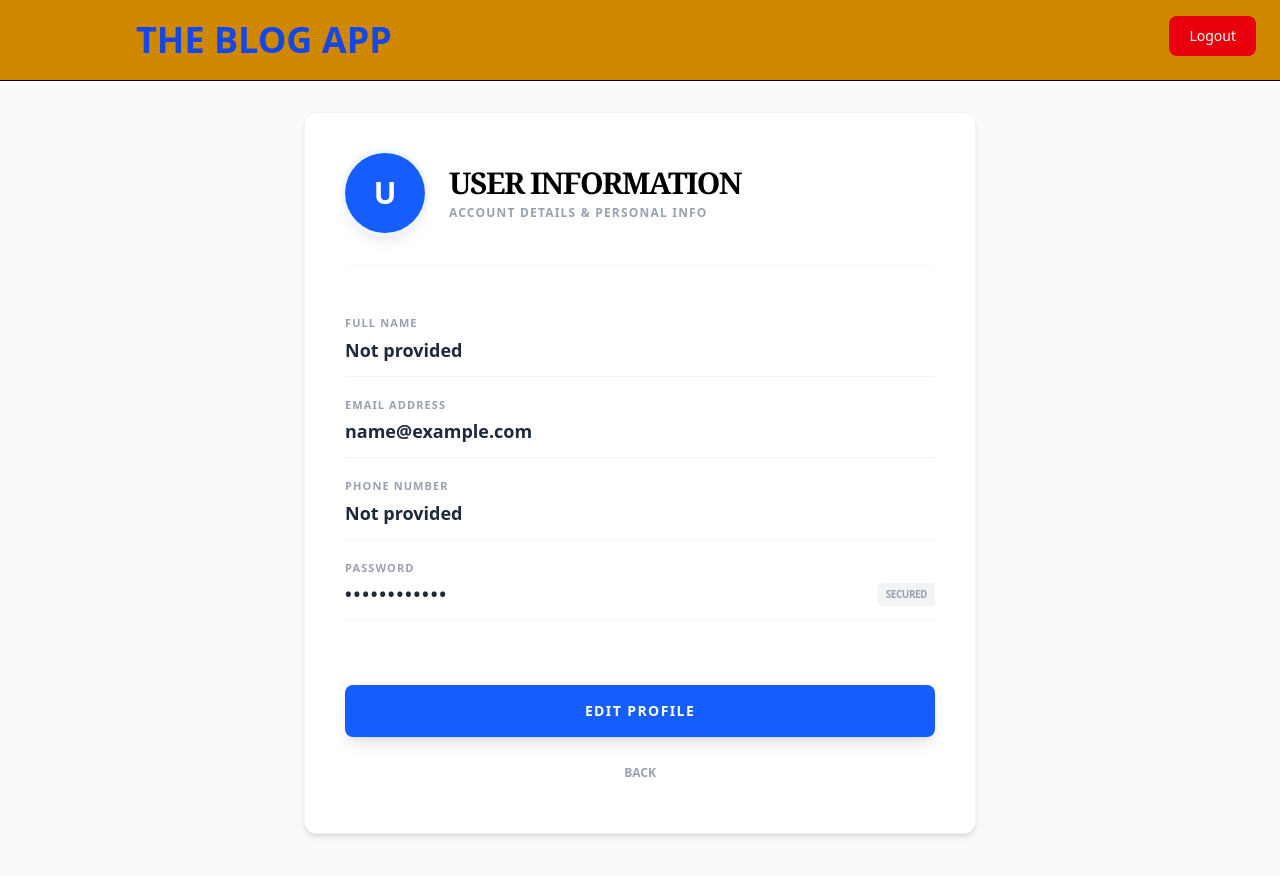
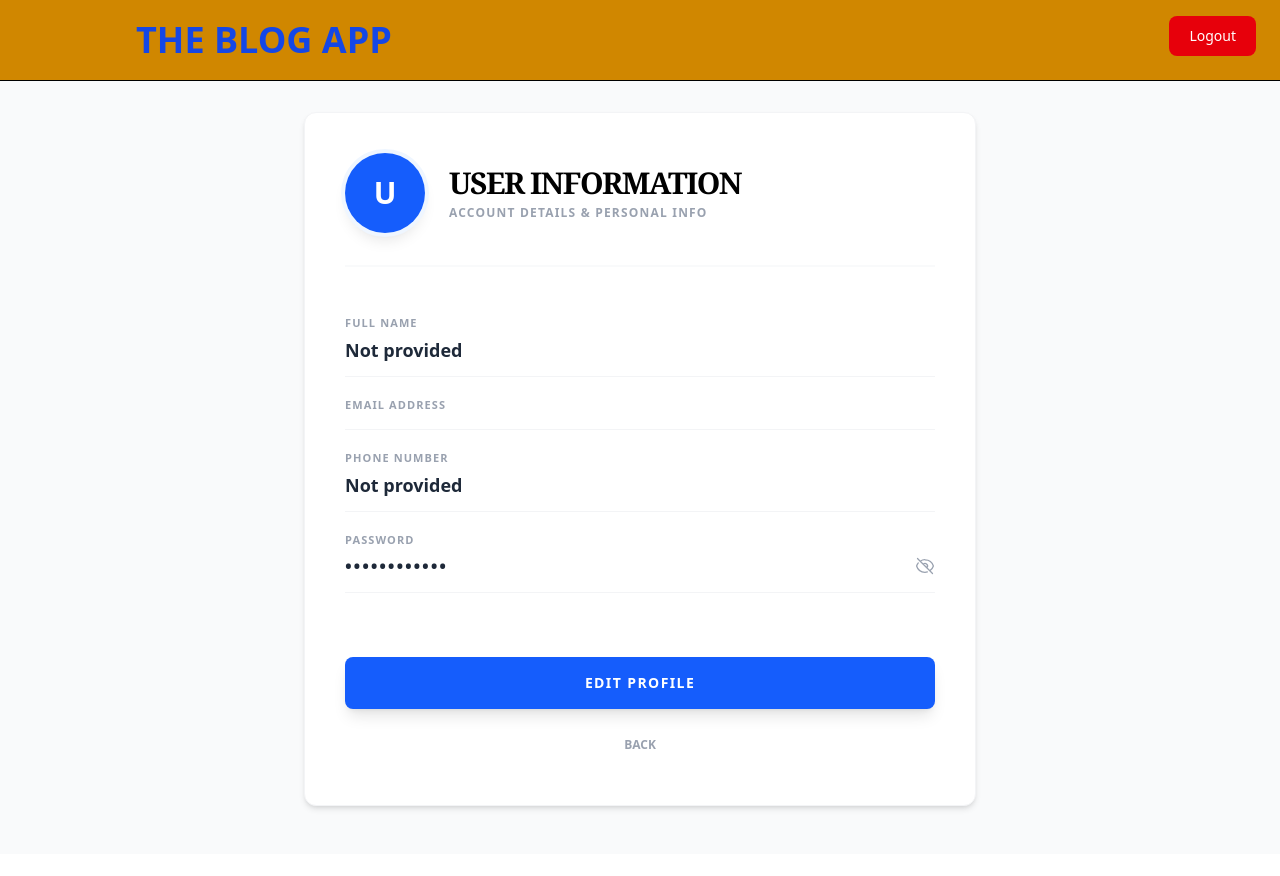
Before and after one commit to dnguyenduc033-lang/Blog-App, a React (Vite) app in the folder frontend/: page /Profile in a window 1280 px wide. Shown: the top 876 px of the page. After the commit the page ends 854 px from the top, so only its background shows below. Built offline with nearby package versions, Linux system fonts and the light colour scheme; no server answers; sample sign-in values are in the browser's storage.

Commit message:
Profile.jsx

```diff
--- a/frontend/src/Pages/Author/Profile.jsx
+++ b/frontend/src/Pages/Author/Profile.jsx
@@ -6,6 +6,7 @@ const Profile = () => {
     const navigate = useNavigate();
     const [userData, setUserData] = useState(null);
     const [loading, setLoading] = useState(true);
+    const [showPassword, setShowPassword] = useState(false);
 
     const storedUser = sessionStorage.getItem('user');
     const currentUser = storedUser ? JSON.parse(storedUser) : null;
@@ -16,9 +17,11 @@ const Profile = () => {
             return;
         }
 
-        const identifier = currentUser.role === 'ADMIN' ? (currentUser.email || currentUser.emailAddress) : currentUser.userName;
+        const identifier = currentUser.role === 'ADMIN'
+            ? (currentUser.emailAddress || currentUser.email)
+            : currentUser.userName;
 
-        axios.get(`http://localhost:9000/User/${identifier}`)
+        axios.get(`http://localhost:9000/Internote/${identifier}`)
             .then(res => {
                 setUserData({ ...currentUser, ...res.data });
                 setLoading(false);
@@ -35,8 +38,6 @@ const Profile = () => {
             Loading Profile...
         </div>
     );
-
-    const displayEmail = userData?.emailAddress || userData?.email || currentUser?.emailAddress || currentUser?.email;
 
     return (
         <div className="min-h-screen bg-gray-50 pt-28 pb-12 px-4">
@@ -70,7 +71,7 @@ const Profile = () => {
 
                         <div className="border-b border-gray-100 pb-3">
                             <label className="block text-[11px] font-bold text-gray-400 uppercase tracking-widest mb-1">Email Address</label>
-                            <p className="text-lg font-bold text-gray-800">{displayEmail}</p>
+                            <p className="text-lg font-bold text-gray-800">{userData?.emailAddress || currentUser?.emailAddress}</p>
                         </div>
 
                         <div className="border-b border-gray-100 pb-3">
@@ -78,27 +79,34 @@ const Profile = () => {
                             <p className="text-lg font-bold text-gray-800">{userData?.phoneNumber || 'Not provided'}</p>
                         </div>
 
+                        {/* Phần Password đồng bộ Icon với SignIn */}
                         <div className="border-b border-gray-100 pb-3">
                             <label className="block text-[11px] font-bold text-gray-400 uppercase tracking-widest mb-1">Password</label>
-                            <div className="flex justify-between items-center">
-                                <p className="text-lg font-bold text-gray-800 tracking-widest">••••••••••••</p>
-                                <span className="text-[10px] bg-gray-100 px-2 py-1 rounded text-gray-400 font-bold uppercase tracking-tighter">Secured</span>
+                            <div className="flex justify-between items-center relative">
+                                <p className="text-lg font-bold text-gray-800 tracking-widest">
+                                    {showPassword ? (userData?.password || "********") : "••••••••••••"}
+                                </p>
+                                <button type="button" onClick={() => setShowPassword(!showPassword)} className="text-gray-400 hover:text-blue-600">
+                                    {showPassword ? (
+                                        <svg xmlns="http://www.w3.org/2000/svg" fill="none" viewBox="0 0 24 24" strokeWidth={1.5} stroke="currentColor" className="w-5 h-5">
+                                            <path strokeLinecap="round" strokeLinejoin="round" d="M2.036 12.322a1.012 1.012 0 010-.644C3.399 8.049 7.21 5 12 5c4.79 0 8.601 3.049 9.964 6.678.07.23.07.468 0 .702-1.363 3.629-5.174 6.678-9.964 6.678-4.79 0-8.601-3.049-9.964-6.678z" />
+                                            <path strokeLinecap="round" strokeLinejoin="round" d="M15 12a3 3 0 11-6 0 3 3 0 016 0z" />
+                                        </svg>
+                                    ) : (
+                                        <svg xmlns="http://www.w3.org/2000/svg" fill="none" viewBox="0 0 24 24" strokeWidth={1.5} stroke="currentColor" className="w-5 h-5">
+                                            <path strokeLinecap="round" strokeLinejoin="round" d="M3.98 8.223A10.477 10.477 0 001.934 12C3.226 16.338 7.244 19.5 12 19.5c.993 0 1.953-.138 2.863-.395M6.228 6.228A10.45 10.45 0 0112 4.5c4.756 0 8.773 3.162 10.065 7.498a10.523 10.523 0 01-4.293 5.774M6.228 6.228L3 3m3.228 3.228l3.65 3.65m7.894 7.894L21 21m-3.228-3.228l-3.65-3.65m0 0a3 3 0 10-4.243-4.243m4.242 4.242L9.88 9.88" />
+                                        </svg>
+                                    )}
+                                </button>
                             </div>
                         </div>
                     </div>
 
                     <div className="pt-10 flex flex-col gap-4">
-                        <button
-                            onClick={() => navigate('/EditProfile')}
-                            className="w-full py-4 bg-blue-600 text-white font-black rounded-lg shadow-lg uppercase text-sm tracking-widest hover:bg-blue-700 transition-all active:scale-95"
-                        >
+                        <button onClick={() => navigate('/EditProfile')} className="w-full py-4 bg-blue-600 text-white font-black rounded-lg shadow-lg uppercase text-sm tracking-widest hover:bg-blue-700 transition-all active:scale-95">
                             Edit Profile
                         </button>
-
-                        <button
-                            onClick={() => navigate(-1)}
-                            className="w-full py-3 text-gray-400 font-bold uppercase text-xs hover:text-black transition-all text-center"
-                        >
+                        <button onClick={() => navigate(-1)} className="w-full py-3 text-gray-400 font-bold uppercase text-xs hover:text-black transition-all text-center">
                             Back
                         </button>
                     </div>
```
